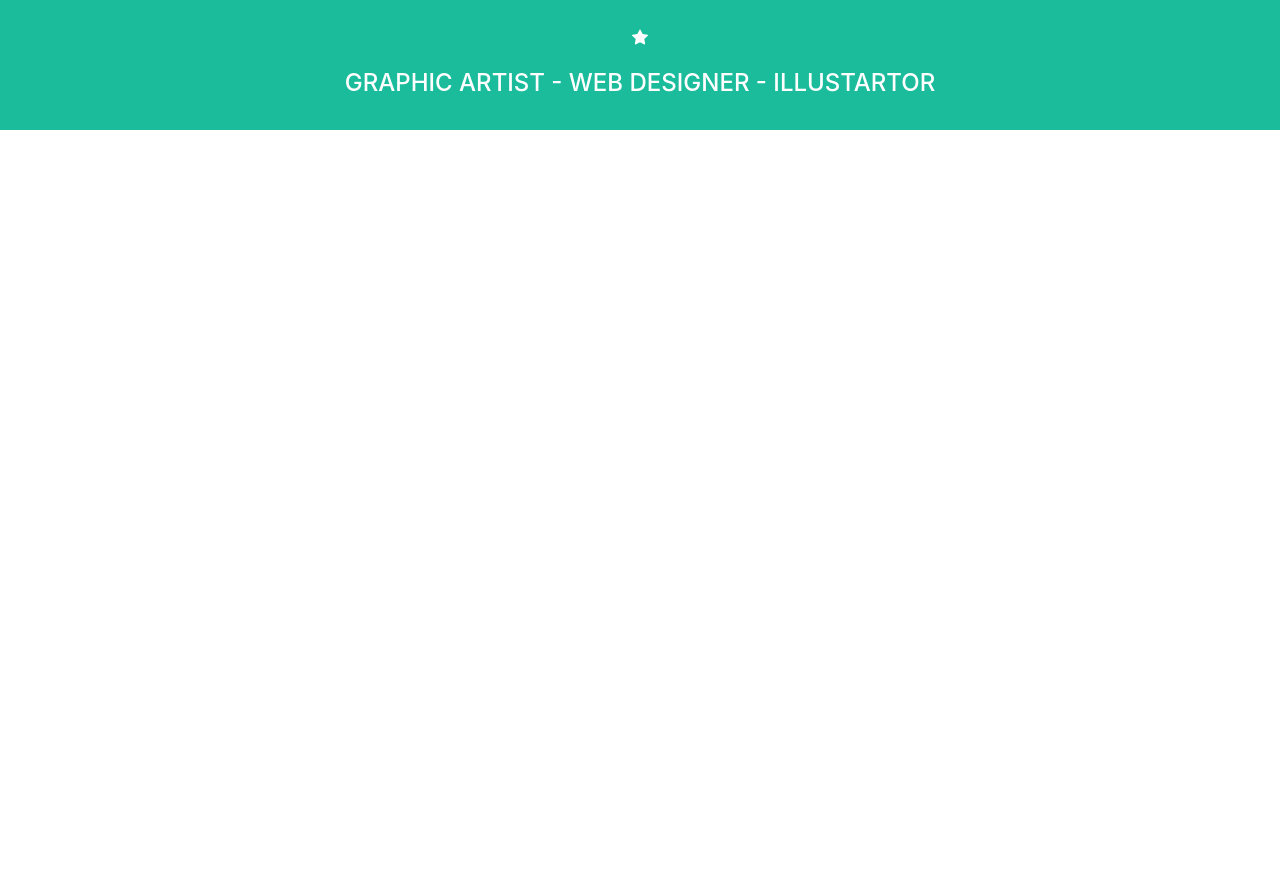
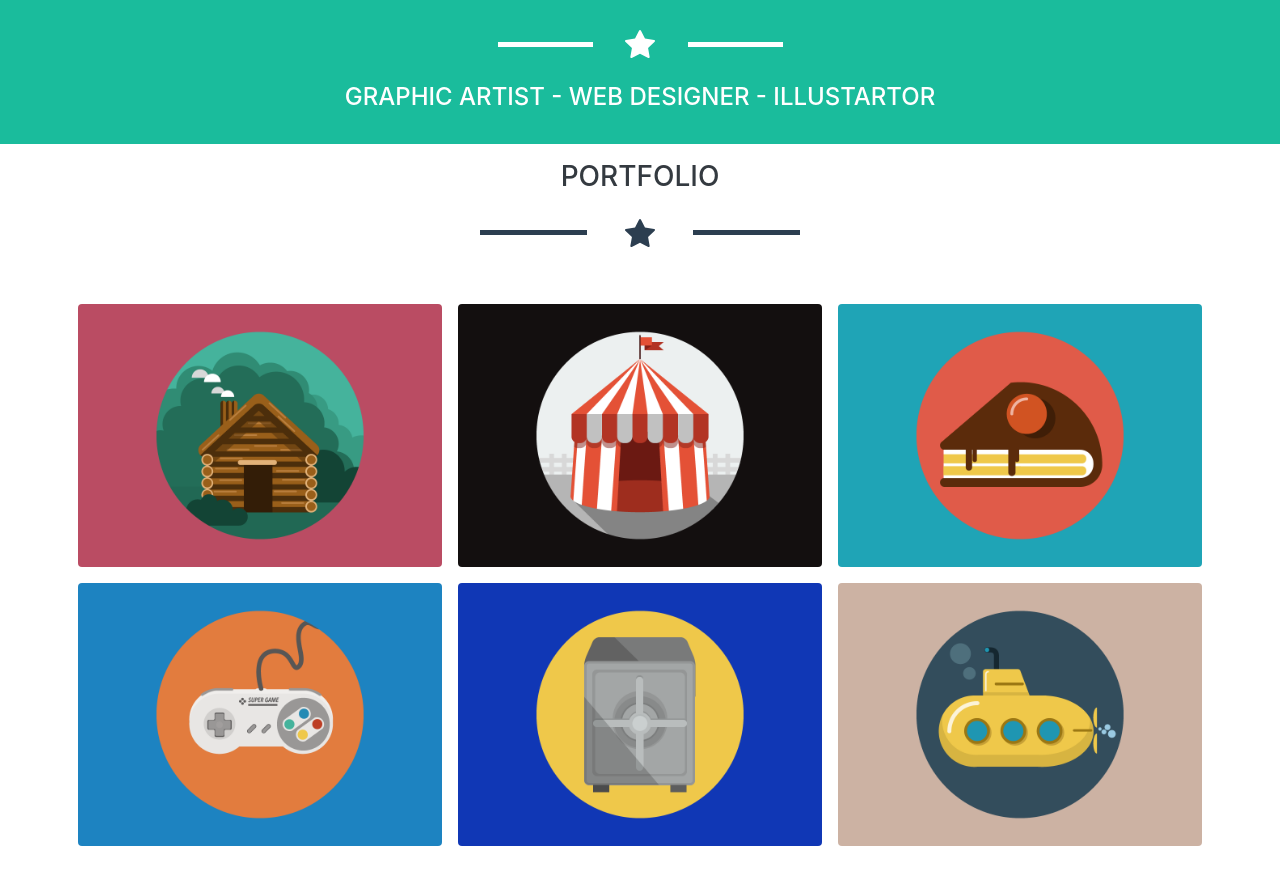
Before and after one commit to agnesvarga1/html-css-bootstrap-freelancer, a plain HTML site: page index.html in a window 1280 px wide. Shown: the part 569-1454 px from the top of the page. Before the commit the page ends 800 px from the top, so only its background shows below. Drawn offline with nearby package versions, Linux system fonts and the light colour scheme.

Commit message:
added section portfolio

```diff
--- a/index.html
+++ b/index.html
@@ -62,11 +62,12 @@
            <div class="row justify-content-center">  <h1>START BOOTSTRAP</h1></div>
 
              <div class="row justify-content-center py-4">
-
-              <svg class="col-2"xmlns="http://www.w3.org/2000/svg" width="16" height="16" fill="currentColor" class="bi bi-star-fill" viewBox="0 0 16 16">
-                <path d="M3.612 15.443c-.386.198-.824-.149-.746-.592l.83-4.73L.173 6.765c-.329-.314-.158-.888.283-.95l4.898-.696L7.538.792c.197-.39.73-.39.927 0l2.184 4.327 4.898.696c.441.062.612.636.282.95l-3.522 3.356.83 4.73c.078.443-.36.79-.746.592L8 13.187l-4.389 2.256z"/>
+              <div class="col-2 col-lg-1 d-flex align-items-center p-0"> <div class="line bg-white"></div></div>
+              <div class="col-1 d-flex justify-content-center"><svg class="star" xmlns="http://www.w3.org/2000/svg" width="30" height="30" fill="currentColor" class="bi bi-star-fill" viewBox="0 0 16 16">
+                <path d="M3.612  15.443c-.386.198-.824-.149-.746-.592l.83-4.73L.173 6.765c-.329-.314-.158-.888.283-.95l4.898-.696L7.538.792c.197-.39.73-.39.927 0l2.184 4.327 4.898.696c.441.062.612.636.282.95l-3.522 3.356.83 4.73c.078.443-.36.79-.746.592L8 13.187l-4.389 2.256z"/>
               </svg>
-
+            </div>
+              <div class="col-2 col-lg-1 d-flex align-items-center p-0"> <div class="line bg-white"></div></div>
              </div>
              <div class="row justify-content-center text-uppercase">
             <h6 class="titles">GRAPHIC ARTIST - WEB DESIGNER - ILLUSTARTOR</h6>
@@ -74,6 +75,32 @@
 
           </div>
         </div>
+      </section>
+      <section class="container-fluid">
+        <div class="container">
+          <div class="portfolio-top d-flex justify-content-center">
+           <h3 class="text-dark text-uppercase py-3">Portfolio</h3>
+          </div>
+        </div>
+        <!-- star&line -->
+        <div class="row justify-content-center ">
+          <div class="col-2 col-lg-1 d-flex align-items-center p-0"> <div class="line va_bg-dark-blue"></div></div>
+          <div class="col-1 d-flex justify-content-center"><svg class="star" xmlns="http://www.w3.org/2000/svg" width="30" height="30" fill="#2c3e50" class="bi bi-star-fill" viewBox="0 0 16 16">
+            <path d="M3.612  15.443c-.386.198-.824-.149-.746-.592l.83-4.73L.173 6.765c-.329-.314-.158-.888.283-.95l4.898-.696L7.538.792c.197-.39.73-.39.927 0l2.184 4.327 4.898.696c.441.062.612.636.282.95l-3.522 3.356.83 4.73c.078.443-.36.79-.746.592L8 13.187l-4.389 2.256z"/>
+          </svg>
+        </div>
+          <div class="col-2 col-lg-1 d-flex align-items-center p-0"> <div class="line va_bg-dark-blue"></div></div>
+         </div>
+         <div class="container">
+          <div class="row py-5 ">
+           <div class="col-sm-12 col-md-6 col-lg-4 p-2"><img class="img-fluid rounded" src="./img/cabin.png" alt=""></div>
+           <div class="col-sm-12 col-md-6 col-lg-4 p-2"><img class="img-fluid rounded" src="./img/circus.png" alt=""></div>
+           <div class="col-sm-12 col-md-6 col-lg-4 p-2"><img class="img-fluid rounded" src="./img/cake.png" alt=""></div>
+           <div class="col-sm-12 col-md-6 col-lg-4 p-2"><img class="img-fluid rounded" src="./img/game.png" alt=""></div>
+           <div class="col-sm-12 col-md-6 col-lg-4 p-2"><img class="img-fluid rounded" src="./img/safe.png" alt=""></div>
+           <div class="col-sm-12 col-md-6 col-lg-4 p-2"><img class="img-fluid rounded" src="./img/submarine.png" alt=""></div>
+          </div>
+         </div>
       </section>
     </main>
     <script
--- a/style.css
+++ b/style.css
@@ -9,7 +9,14 @@ hr {
   color: #000;
   height: 2px;
 }
+.star {
+  min-width: 25px;
+}
+.line {
+  height: 0.3rem;
 
+  width: 100%;
+}
 @media only screen and (min-width: 768px) {
   .titles {
     font-size: 1.5rem;
```
